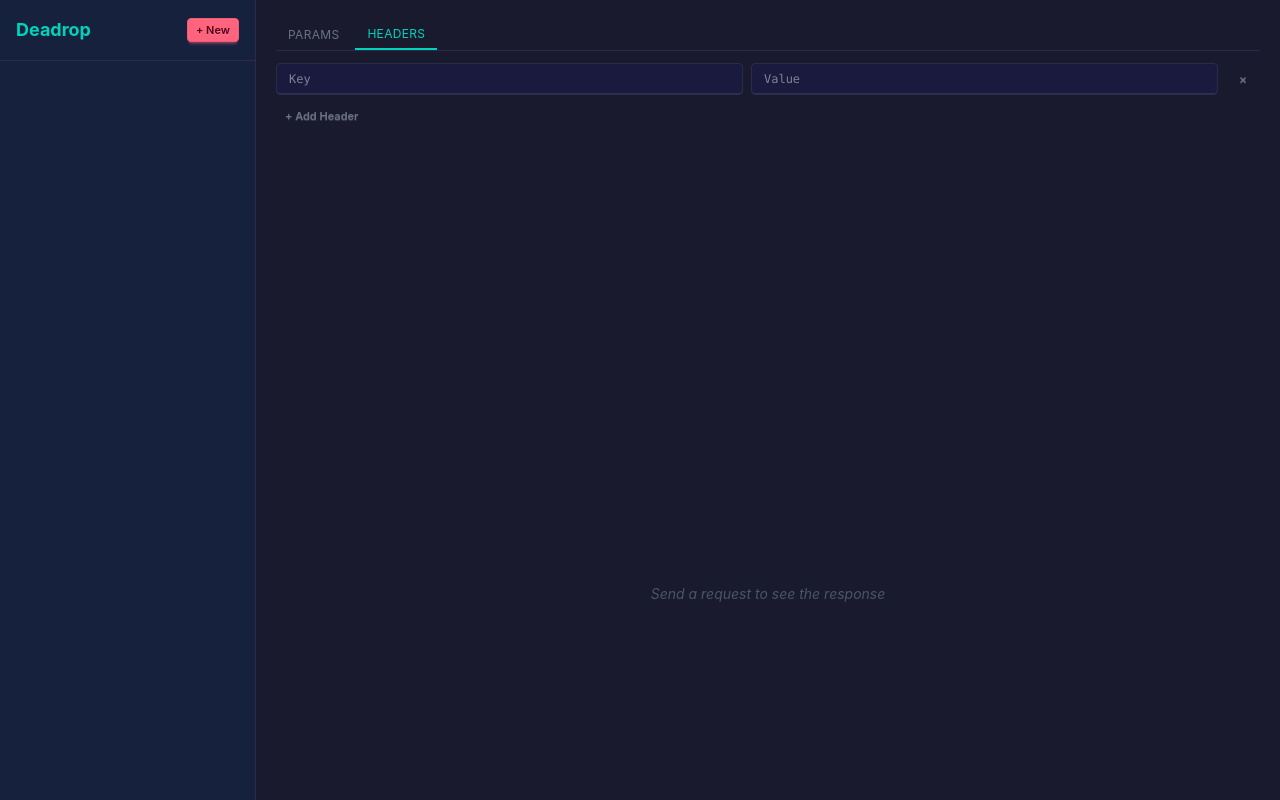
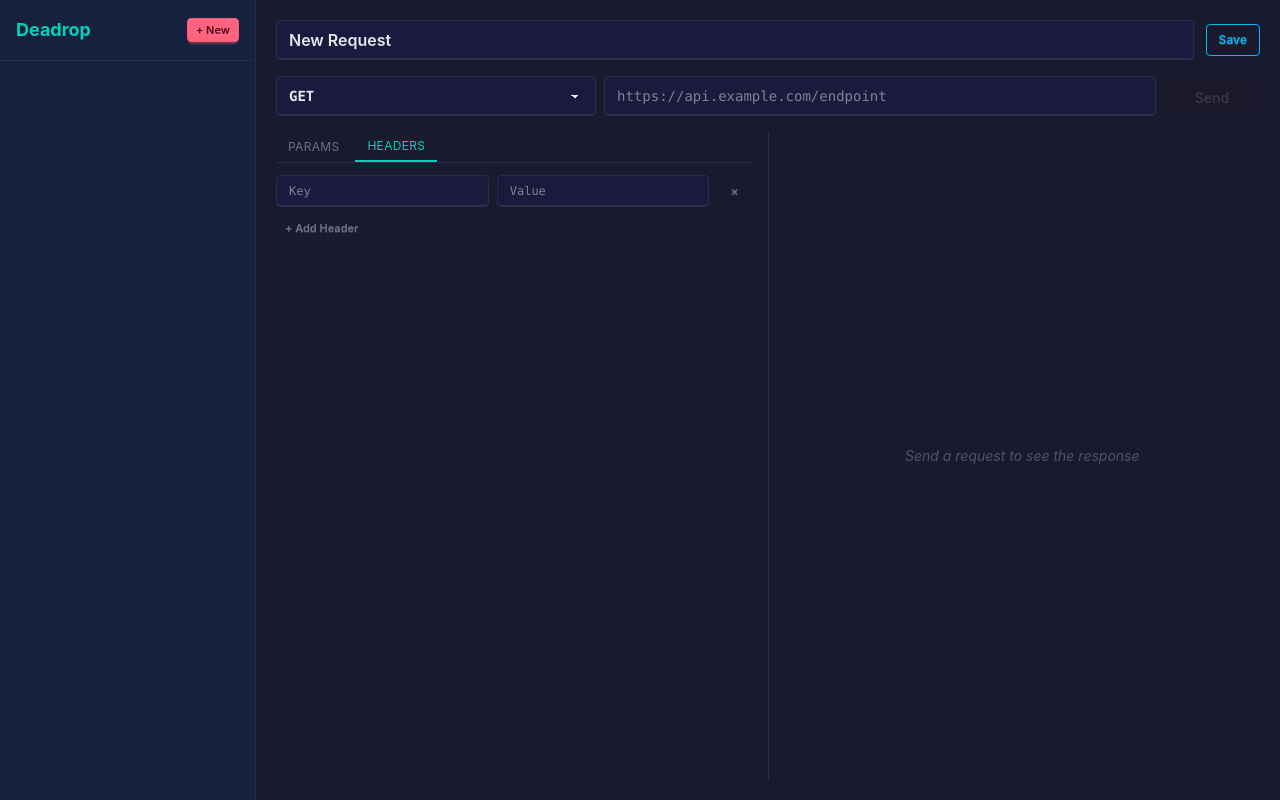
Before and after one commit to artemidas/deadrop, a Vue app: page / in a window 1280 px wide. Built offline with nearby package versions, Linux system fonts and the light colour scheme.

Commit message:
adds layout update

```diff
--- a/src/App.vue
+++ b/src/App.vue
@@ -2,6 +2,7 @@
 import { ref, onMounted } from "vue";
 import { invoke } from "@tauri-apps/api/core";
 import Sidebar from "./components/Sidebar.vue";
+import RequestUrlBar from "./components/RequestUrlBar.vue";
 import RequestEditor from "./components/RequestEditor.vue";
 import ResponseViewer from "./components/ResponseViewer.vue";
 import "./App.css";
@@ -135,28 +136,40 @@ function removeHeader(index) {
       @new="newRequest"
     />
 
-    <main class="flex-1 flex flex-col overflow-y-auto p-5 gap-4 bg-bg-primary">
-      <RequestEditor
+    <main class="flex-1 flex flex-col overflow-hidden p-5 gap-4 bg-bg-primary">
+      <!-- URL bar spanning full width -->
+      <RequestUrlBar
         :selectedId="selectedId"
         v-model:name="name"
         v-model:method="method"
         v-model:url="url"
-        :headers="headers"
-        v-model:body="body"
         :loading="loading"
         @save="saveRequest"
         @delete="deleteRequest"
         @send="sendRequest"
-        @update-header="updateHeader"
-        @add-header="addHeader"
-        @remove-header="removeHeader"
       />
 
-      <div v-if="error" class="alert alert-error font-mono text-sm">
+      <div v-if="error" class="alert alert-error font-mono text-sm shrink-0">
         {{ error }}
       </div>
 
-      <ResponseViewer :response="response" />
+      <!-- Split pane: request left, response right -->
+      <div class="flex-1 flex gap-4 overflow-hidden min-h-0">
+        <div class="flex-1 min-w-0 overflow-hidden">
+          <RequestEditor
+            :method="method"
+            :url="url"
+            :headers="headers"
+            v-model:body="body"
+            @update-header="updateHeader"
+            @add-header="addHeader"
+            @remove-header="removeHeader"
+          />
+        </div>
+        <div class="flex-1 min-w-0 overflow-hidden border-l border-border-main pl-4">
+          <ResponseViewer :response="response" />
+        </div>
+      </div>
     </main>
   </div>
 </template>
--- /dev/null
+++ b/src/components/RequestUrlBar.vue
@@ -0,0 +1,61 @@
+<script setup>
+const METHODS = ["GET", "POST", "PUT", "PATCH", "DELETE", "HEAD", "OPTIONS"];
+
+defineProps({
+  selectedId: String,
+  name: String,
+  method: String,
+  url: String,
+  loading: Boolean,
+});
+
+const emit = defineEmits([
+  "update:name",
+  "update:method",
+  "update:url",
+  "save",
+  "delete",
+  "send",
+]);
+</script>
+
+<template>
+  <!-- Request Name + Actions -->
+  <div class="flex items-center gap-3">
+    <input
+      class="input input-bordered flex-1 bg-bg-input border-border-main text-gray-200 text-base font-semibold"
+      :value="name"
+      @input="emit('update:name', $event.target.value)"
+      placeholder="Request name"
+    />
+    <div class="flex gap-2">
+      <button class="btn btn-sm btn-outline btn-info" @click="emit('save')">Save</button>
+      <button v-if="selectedId" class="btn btn-sm btn-outline btn-error" @click="emit('delete')">Delete</button>
+    </div>
+  </div>
+
+  <!-- URL Bar -->
+  <div class="flex gap-2">
+    <select
+      class="select select-bordered bg-bg-input border-border-main text-gray-200 font-bold font-mono"
+      :value="method"
+      @change="emit('update:method', $event.target.value)"
+    >
+      <option v-for="m in METHODS" :key="m" :value="m">{{ m }}</option>
+    </select>
+    <input
+      class="input input-bordered flex-1 bg-bg-input border-border-main text-gray-200 font-mono"
+      :value="url"
+      @input="emit('update:url', $event.target.value)"
+      placeholder="https://api.example.com/endpoint"
+    />
+    <button
+      class="btn btn-error min-w-24"
+      @click="emit('send')"
+      :disabled="loading || !url"
+    >
+      <span v-if="loading" class="loading loading-spinner loading-sm" />
+      <template v-else>Send</template>
+    </button>
+  </div>
+</template>
```
